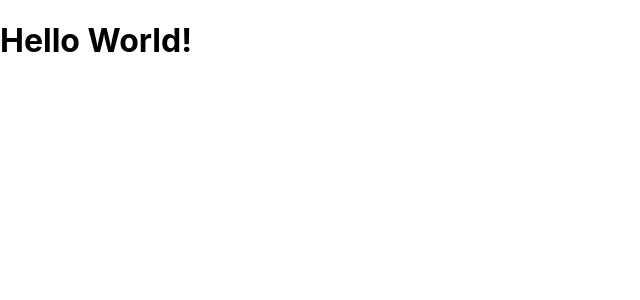
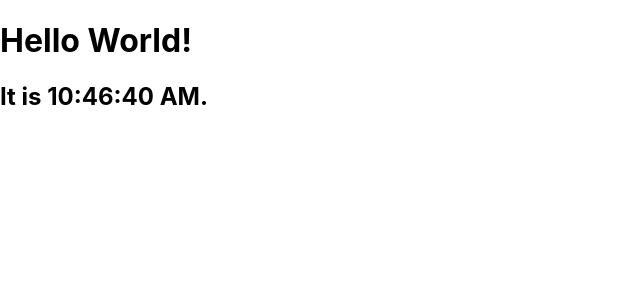
Before and after one commit to NathanCarr10/Data-Rep-Lab-2, a React (Create React App) app in the folder my-app/: page / in a window 1280 px wide. Shown: the top 300 px of the page, without its empty margins (0-640 px from the left). Built offline with nearby package versions, Linux system fonts and the light colour scheme.

Commit message:
added function to display current time

```diff
--- a/my-app/src/App.js
+++ b/my-app/src/App.js
@@ -6,6 +6,8 @@ function App() {
     <div>
       {/* Printing a Hello World statement */}
       <h1>Hello World!</h1>
+      {/* adding function to display current time */}
+      <h2>It is {new Date().toLocaleTimeString()}.</h2>
     </div>
   );
 }
```
